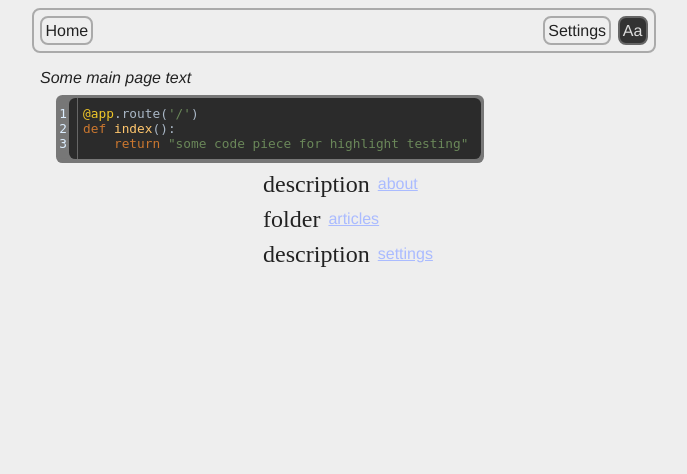
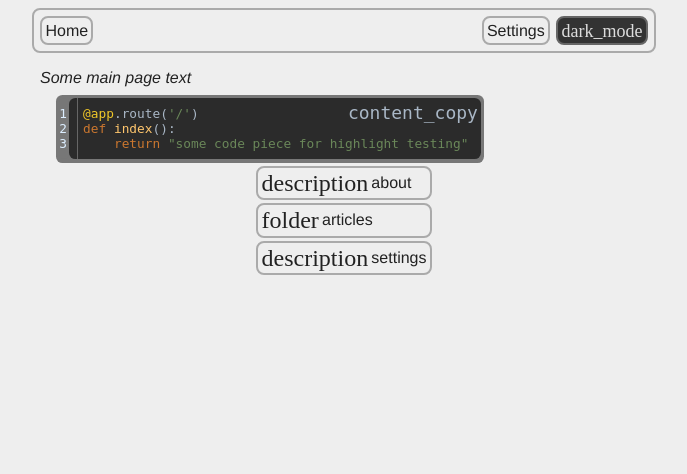
Before and after one commit to sliva0/slightly_bitten_site, a Flask app: page / in a window 1280 px wide. Shown: the top 474 px of the page, without its empty margins (296-983 px from the left). Run offline with Flask 2, Linux system fonts and the light colour scheme; some libraries are stand-ins or nearby versions; some web fonts are replaced.

Commit message:
add copy button

```diff
--- a/static/css/base.css
+++ b/static/css/base.css
@@ -27,10 +27,6 @@ header, footer {
 
     display: flex;
     align-items: center;
-}
-
-header>*, footer>* {
-    flex-grow: 0;
 }
 
 article {
@@ -80,6 +76,11 @@ hr {
 }
 
 
+/* SCROOLBAR */
+
+
+
+
 /* ADDITIONAL BLOCK PROPERTIES */
 
 .text-block, .button {
@@ -87,10 +88,13 @@ hr {
     margin: 0.2rem;
     text-align: center;
     text-decoration: none;
+
+    display: flex;
+    align-items: center;
+    gap: 0.2rem;
 }
 
 .centered {
-    /* class for dog.mp4 */
     display: flex;
     align-self: stretch;
     flex-direction: column;
@@ -98,7 +102,6 @@ hr {
 }
 
 .breadcrumbs {
-    font-size: calc();
     flex-grow: 1;
     overflow-x: auto;
     white-space: nowrap;
@@ -114,19 +117,32 @@ hr {
     font-family: 'Material Icons';
     font-size: 1.5rem;
 
-    display: block;
+    display: inline-block;
     user-select: none;
     text-transform: none;
     text-decoration: none;
-    margin: 0 0.5rem;
-    color: var(--fg);
+    line-height: 1;
+    white-space: nowrap;
+    direction: ltr;
+    font-feature-settings: 'liga';
+    -webkit-font-smoothing: antialiased;
 }
 
 .line-block {
-    margin: 0.5rem 0;
     display: flex;
     align-items: center;
-    text-decoration: none;
+}
+
+.file-list {
+    align-self: center;
+    min-width: 25%;
+}
+
+#invert-theme-button::before {
+    font-family: 'Material Icons';
+    display: block;
+    content: "Aa";
+    font-size: 1rem;
 }
 
 
@@ -139,7 +155,7 @@ hr {
     border-width: 0.15rem;
     border-style: solid;
 
-    cursor: default;
+    cursor: pointer;
     user-select: none;
 }
 
--- a/static/css/extra.css
+++ b/static/css/extra.css
@@ -26,3 +26,8 @@ body, .button {
 .slider:hover:after {
     background: var(--slider-hover);
 }
+
+.copy-button {
+    transition-duration: 0.1s;
+    transition-property: background;
+}
--- a/static/css/fonts.css
+++ b/static/css/fonts.css
@@ -39,10 +39,22 @@
 
 
 /* Source: https://fonts.google.com/icons */
-/* Specific css: https://fonts.googleapis.com/icon?family=Material+Icons */
+/* Specific css: https://fonts.googleapis.com/icon?family=Material+Icons+Outlined */
 @font-face {
     font-family: 'Material Icons';
     font-style: normal;
     font-weight: 400;
-    src: url(https://fonts.gstatic.com/s/materialicons/v125/flUhRq6tzZclQEJ-Vdg-IuiaDsNc.woff2) format('woff2');
+    src: url(https://fonts.gstatic.com/s/materialiconsoutlined/v100/gok-H7zzDkdnRel8-DQ6KAXJ69wP1tGnf4ZGhUce.woff2) format('woff2');
 }
+
+#invert-theme-button::before {
+    font-size: 18px;
+}
+
+#invert-theme-button.type-light::before {
+    content: "light_mode";
+}
+
+#invert-theme-button.type-dark::before {
+    content: "dark_mode";
+}
--- a/static/css/highlight.css
+++ b/static/css/highlight.css
@@ -9,6 +9,7 @@
     display: flex;
     max-width: fit-content;
     align-self: stretch;
+    position: relative;
 }
 
 .highlight-block * {
@@ -30,6 +31,7 @@
 .highlight {
     padding: 0 0.5rem;
     overflow-x: auto;
+    scrollbar-width: thin;
 }
 
 .highlight pre {
@@ -41,8 +43,50 @@
     padding: 0.5rem 0.3rem;
 }
 
+.copy-button {
+    background: #ddd0;
+    color: #A9B7C6;
 
-/* Source: https://github.com/kakawait/pygments-darcula */
+    font-family: 'Material Icons', monospace;
+    font-size: 18px;
+    user-select: none;
+    cursor: pointer;
+
+    margin: 0.3rem;
+    padding: 0.1rem;
+    position: absolute;
+    top: 0;
+    right: 0;
+}
+
+.copy-button:hover {
+    background: #ddd6;
+}
+
+.copy-button:active {
+    background: #ddd2;
+}
+
+
+.highlight::-webkit-scrollbar {
+    width: 0.4rem;
+}
+
+.highlight::-webkit-scrollbar-track {
+    margin-inline: 0.4rem;
+}
+
+.highlight::-webkit-scrollbar-thumb {
+    border-radius: 1rem;
+    background: #def;
+}
+
+.highlight::-webkit-scrollbar-thumb:hover {
+    background: #abc;
+}
+
+
+/* Source: https://github.com/kakawait/pygments-darcula/blob/master/darcula.css */
 
 /* ----[ BASE ]---- */
 
--- a/static/js/script.js
+++ b/static/js/script.js
@@ -78,15 +78,18 @@ function switchOption(event, optionName) {
     applyOptionChange(optionName);
 }
 
-/*
+/**
+ * Copy code blocks content
+ * @param {PointerEvent} event
+ */
+function CopyCode(event) {
+    console.log(event.target.parentElement.lastChild.lastChild);
 
-function copy_data(containerid) {
     var range = document.createRange();
-    range.selectNode(//NODE);
+    range.selectNode(event.target.parentElement.lastChild.lastChild);
+
     window.getSelection().removeAllRanges();
     window.getSelection().addRange(range);
     document.execCommand("copy");
     window.getSelection().removeAllRanges();
-    alert("data copied");
 }
-*/
--- a/templates/macros.html
+++ b/templates/macros.html
@@ -1,5 +1,17 @@
 {%- macro link_button(name, link) -%}
 <a class="button" href="{{ link }}">{{ name }}</a>
+{%- endmacro -%}
+
+
+
+{%- macro copy_button(name, link) -%}
+
+{%- if g.use_js -%}
+<div class="copy-button" title="Copy code sample" onclick="CopyCode(event)">
+    {{ "content_copy" if g.fonts else "Copy" }}
+</div>
+{%- endif -%}
+
 {%- endmacro -%}
 
 
@@ -10,9 +22,12 @@
 {%- if g.use_hl -%}
 <div class="highlight-block">
     <pre>{{ get_linenos(content) }}</pre>
+    {{- copy_button() -}}
     <div class="highlight">
         <pre>{{ highlight_code(content, language, filename) }}</pre>
+        {{- "" -}}
     </div>
+    {{- "" -}}
 </div>
 
 {%- else -%}
@@ -25,15 +40,16 @@
 
 {%- macro invert_theme_button(name, link) -%}
 {%- set theme_type = get_theme_type(inverted=True) -%}
-{%- set class = "button use-theme " + get_theme_type(inverted=True) -%}
+{%- set class = "button use-theme icon " + get_theme_type(inverted=True) -%}
 
 {%- if g.use_js -%}
-<div id="invert-theme-button" class="{{ class }}" onclick="invertTheme(event)">Aa</div>
+<div id="invert-theme-button" class="{{ class }}" onclick="invertTheme(event)"></div>
 {%- else -%}
 <a
+    id="invert-theme-button"
     class="{{ class }}"
     href="{{ g.rpath.path }}?type_light={{ invert_bool(g.type_light) }}"
->Aa</a>
+></a>
 {%- endif -%}
 
 {%- endmacro -%}
@@ -117,7 +133,7 @@
 
 
 {%- macro settings_option(option_name) -%}
-<span class="line-block"> {{ switch(option_name) }} {{ caller() }} </span>
+<hr><span class="line-block"> {{ switch(option_name) }} {{ caller() }} </span>
 {%- endmacro -%}
 
 
@@ -130,29 +146,27 @@
 
 {%- macro folder_file_list(source_mode=False) -%}
 
-<div class="centered">
-    <div>
+
+<div class="file-list">
     {%- if source_mode -%}
-        <div class="line-block">
-            {{- icon("drive_file_move_rtl", FOLDER_EMOJI) -}}
-            <a href="{{ g.rpath.parent }}"> .. </a>
-        </div>
+        <a class="button" href="{{ g.rpath.parent or '/' }}">
+            {{- icon("drive_file_move_rtl", FOLDER_EMOJI) -}} ..
+        </a>
     {%- endif -%}
 
     {%- for file in g.files -%}
         {%- set name = file.name if source_mode else file.stem -%}
 
-        <div class="line-block">
+        <a class="button" href="{{ g.rpath.path }}/{{ name }}">
             {%- if file.is_dir() -%}
                 {{ icon("folder", FOLDER_EMOJI) }}
             {%- else -%}
                 {{ icon("description", FILE_EMOJI) }}
             {%- endif -%}
 
-            <a href="{{ g.rpath.path }}/{{ name }}">{{ name }}</a>
-        </div>
+            {{- name -}}
+        </a>
     {%- endfor -%}
-    </div>
 </div>
 
 {%- endmacro -%}
```
